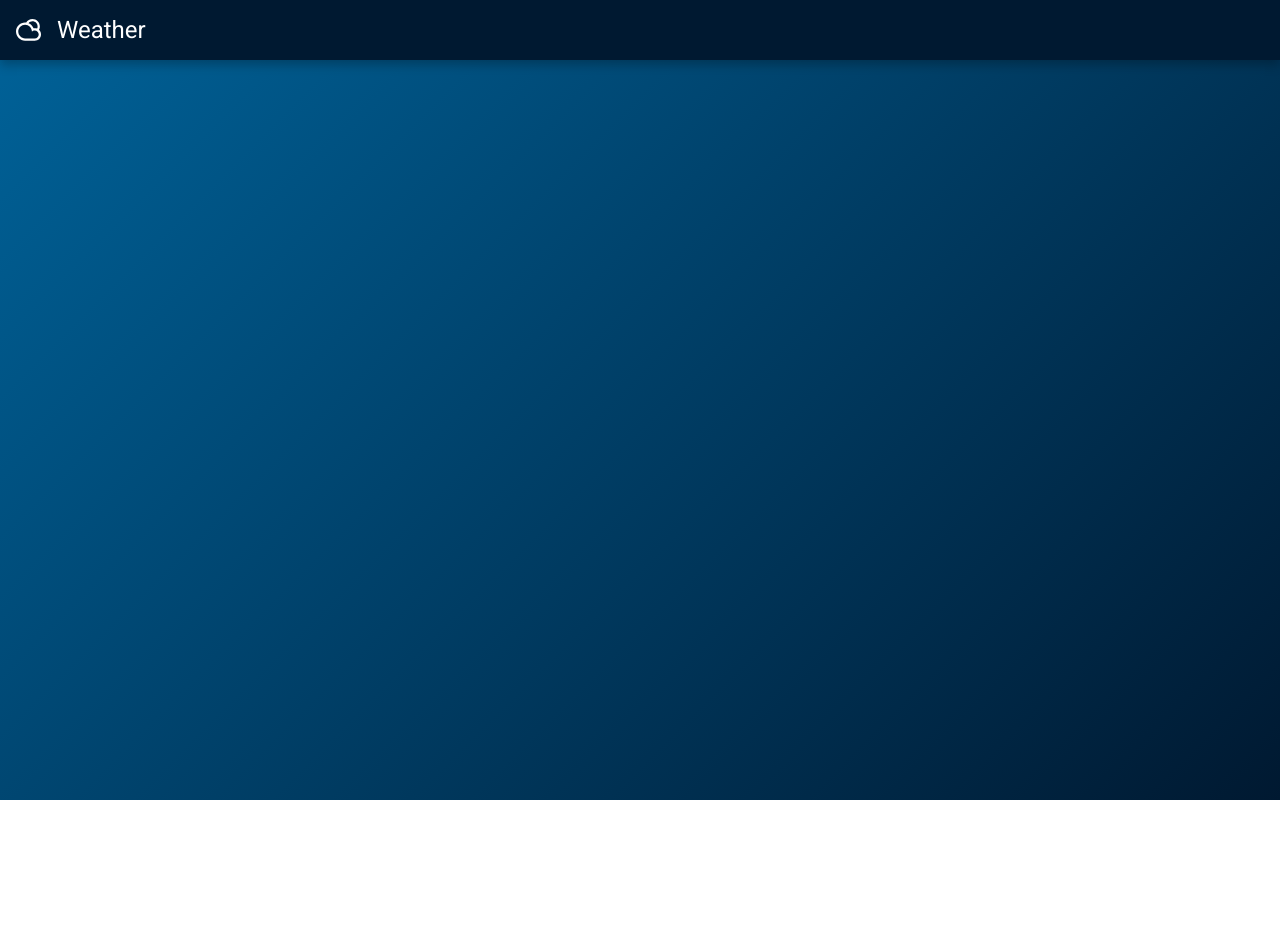
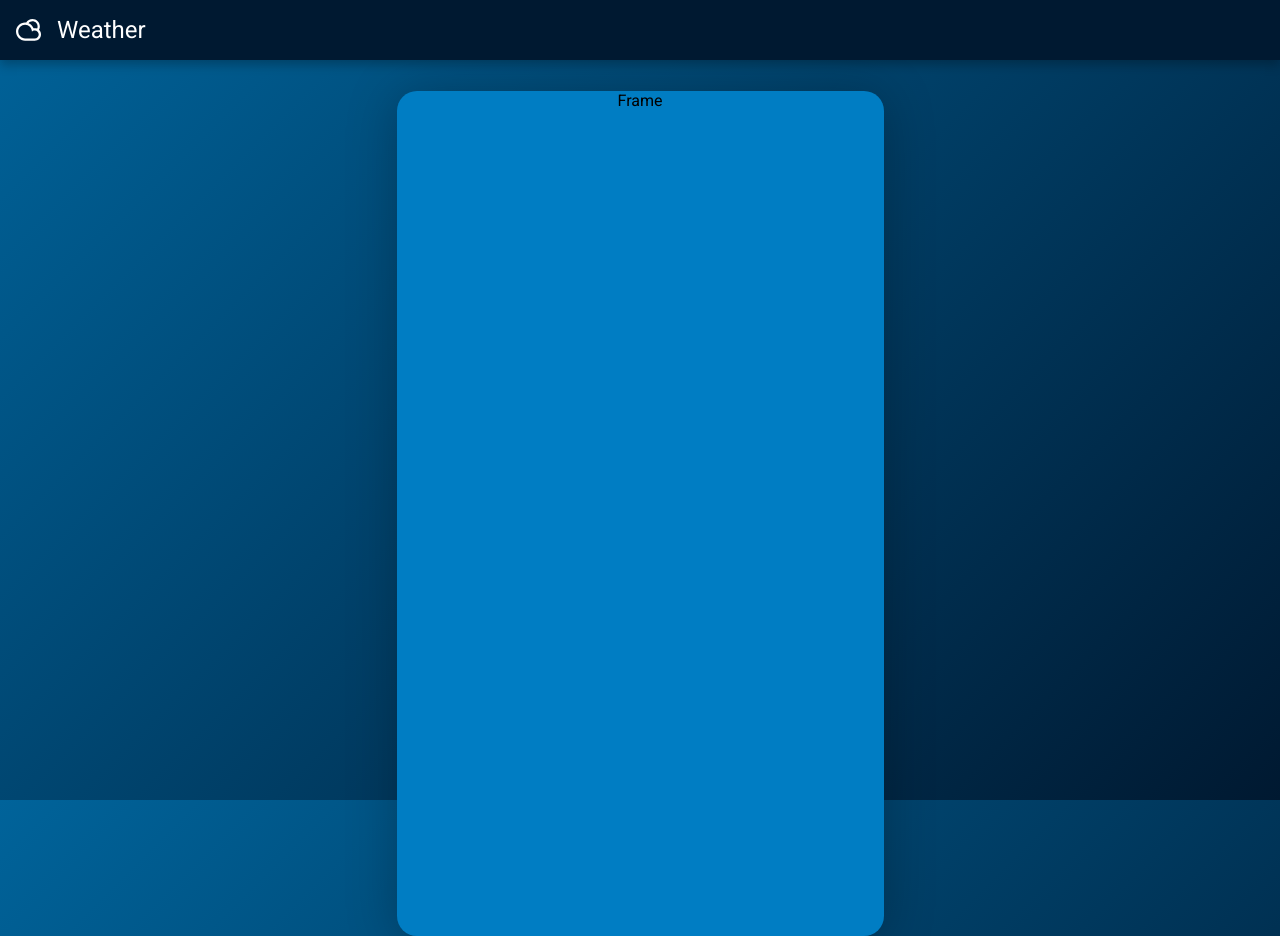
Before and after one commit to WaltsonZh/Weather, a React (Vite) app: page / in a window 1280 px wide. Before the commit the page ends 800 px from the top, so only its background shows below. Built offline with nearby package versions, Linux system fonts and the light colour scheme.

Commit message:
Frame added

```diff
--- /dev/null
+++ b/src/App.css
@@ -0,0 +1,3 @@
+.App {
+    align-items: center;
+}
--- a/src/App.jsx
+++ b/src/App.jsx
@@ -1,10 +1,13 @@
 import React from 'react'
 import Navbar from './components/NavBar'
+import Frame from './components/Frame'
+import './App.css'
 
 export default function App() {
     return (
-        <div>
+        <div className='App'>
             <Navbar />
+            <Frame />
         </div>
     )
 }
--- /dev/null
+++ b/src/components/Frame.css
@@ -0,0 +1,9 @@
+.Frame {
+    width: 487px;
+    height: 845px;
+    text-align: center;
+    background: #007DC3;
+    margin: 31px auto;
+    border-radius: 20px;
+    box-shadow: 0px 4px 50px 0px rgba(0, 0, 0, 0.25);
+}
--- /dev/null
+++ b/src/components/Frame.jsx
@@ -0,0 +1,10 @@
+import React from 'react'
+import './Frame.css'
+
+export default function Frame() {
+    return (
+        <section className='Frame'>
+            Frame
+        </section>
+    )
+}
--- a/src/components/Navbar.css
+++ b/src/components/Navbar.css
@@ -4,6 +4,7 @@
     height: 60px;
     display: flex;
     padding: 16px;
+    position: sticky;
 }
 
 .Navbar > img {
```
